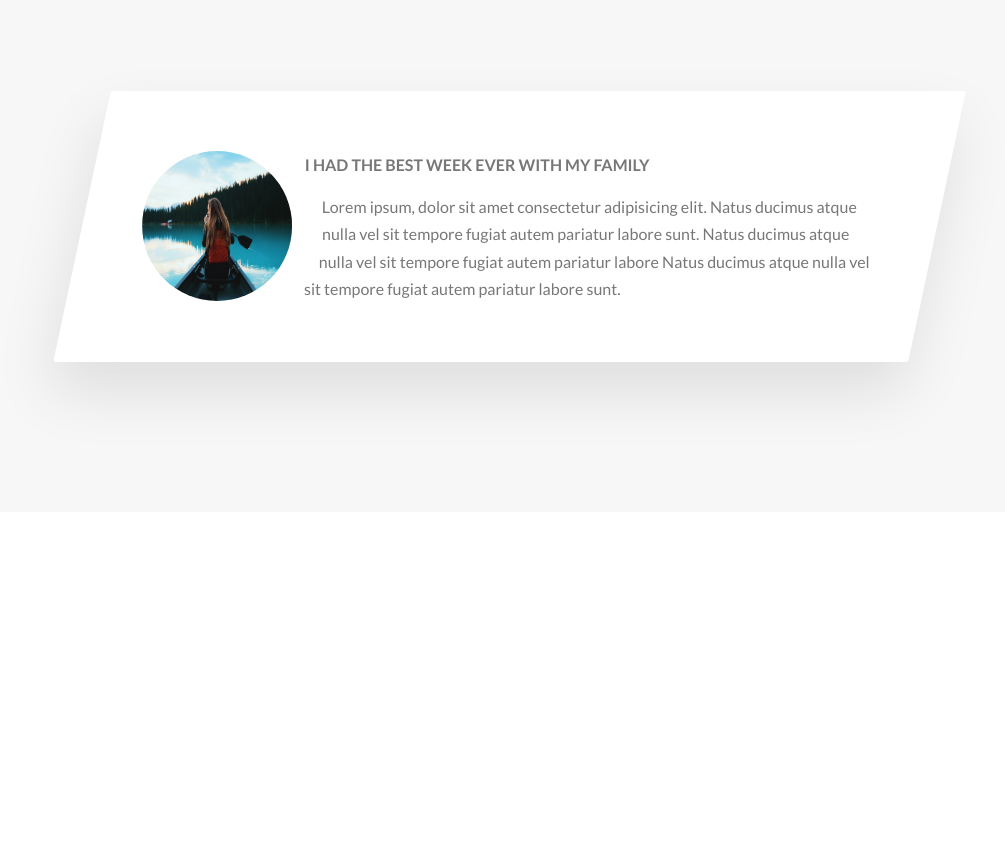
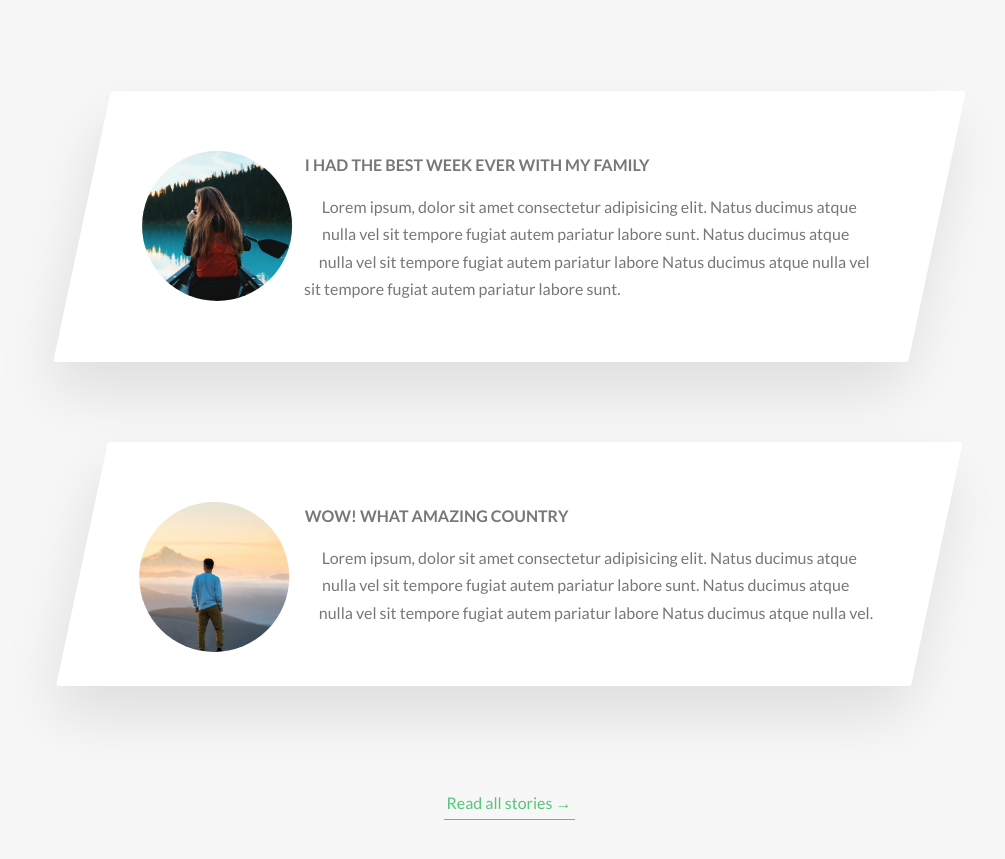
Before and after one commit to itangishaka1/beautiful_rwanda, a React (Create React App) app: page / in a window 1280 px wide. Shown: the part 3500-4359 px from the top of the page, without its empty margins (131-1136 px from the left). Before the commit the page ends 4042 px from the top, so only its background shows below. Built offline with nearby package versions, Linux system fonts and the light colour scheme.

Commit message:
Building the stories section  part2

```diff
--- a/src/components/About/About.jsx
+++ b/src/components/About/About.jsx
@@ -3,6 +3,7 @@ import "../Grid-test/Grid_test.scss";
 import Photo1 from "../../img/nat-1-large.jpg";
 import Photo2 from "../../img/nat-2-large.jpg";
 import Photo3 from "../../img/nat-3-large.jpg";
+import ButtonText from "../Button/ButtonText/ButtonText";
 
 const About = () => {
   return (
@@ -31,9 +32,11 @@ const About = () => {
             maxime ex sunt laborum, est iure maiores quam nihil totam omnis
             delectus esse.
           </p>
-          <a href="#about" className="about__btn-text" id="about">
-            Learn more &rarr;
-          </a>
+          <ButtonText
+             href="#about"
+             id="about"
+             text='Learn more &rarr;'
+          />
         </div>
         <div className="col-1-of-2">
           <div className="composition">
--- a/src/components/About/About.scss
+++ b/src/components/About/About.scss
@@ -1,37 +1,10 @@
-@use '../../partials/variables' as *;
-@use '../../partials/utilities' as *;
-
+@use "../../partials/variables" as *;
+@use "../../partials/utilities" as *;
 
 .about {
   background-color: $color-grey-light-1;
   padding: 25rem 0;
   margin-top: -20vh;
-
-    //moved to the utility classes
-    // &__heading {
-    //     font-size: 3.5rem;
-    //     text-transform: uppercase;
-    //     font-weight: 700;
-    //     display: inline-block;
-    //     background-image: linear-gradient(to right, $color-primary-light, $color-primary-dark);
-    //     -webkit-background-clip: text;
-    //     background-clip: text;
-    //     color: transparent;
-    //     letter-spacing: .2rem;
-    //     transition: all .2s ease;
-
-    //     &:hover {
-    //         transform: skewY(2deg) skewX(15deg) scale(1.1);
-    //         text-shadow: .5rem 1rem 2rem rgba($color-black, .2);
-    //     }
-    // }
-
-    //moved to the utility classes
-    // &__subheading {
-    //     font-size: $default-font-size;
-    //     font-weight: 700;
-    //     text-transform: uppercase;
-    // }
 
   &__paragraph {
     font-size: $default-font-size;
@@ -41,48 +14,23 @@
     }
   }
 
-    &__btn-text {
-        &:link,
-        &:visited {
-            font-size: $default-font-size;
-            color: $color-primary;
-            display: inline-block;
-            text-decoration: none;
-            border-bottom:  1px solid $color-primary;
-            padding: .3rem;
-            transition: all .2s;
-        }
-
-        &:hover {
-            background-color: $color-primary;
-            color: $color-white;
-            box-shadow: 0 1rem 2rem rgba($color-black, .15);
-            transform: translateY(-2px);
-        }
-        &:active {
-            box-shadow: 0 .5rem 1rem rgba($color-black, .15);
-            transform: translateY(0);
-        }
-    }
-
   .composition {
     position: relative;
 
     &__photo {
       width: 55%;
-            box-shadow: 0 1.5rem 4rem rgba($color-black, .4);
+      box-shadow: 0 1.5rem 4rem rgba($color-black, 0.4);
       // border-radius: 2px;
       position: absolute;
       z-index: 1;
-            transition: all .2s;
-            outline-offset: 2rem;  // this is (2) and it goes with (1)
+      transition: all 0.2s;
+      outline-offset: 2rem; // this is (2) and it goes with (1)
 
       &:hover {
         outline: 1.5rem solid $color-primary; // this is (1)
-                transform: scale(1.05) translateY(-.5rem);
-                box-shadow: 0 2.5rem 4rem rgba($color-black, .5);
+        transform: scale(1.05) translateY(-0.5rem);
+        box-shadow: 0 2.5rem 4rem rgba($color-black, 0.5);
         z-index: 3;
-
       }
 
       &--p1 {
@@ -97,7 +45,6 @@
         left: 20%;
         top: 10rem;
       }
-
     }
 
     // Make other photos smaller on hover
@@ -106,7 +53,7 @@
     // }
   }
 
-    .composition:hover .composition__photo:not(:hover){
-        transform: scale(.9);
+  .composition:hover .composition__photo:not(:hover) {
+    transform: scale(0.9);
   }
 }
--- /dev/null
+++ b/src/components/Button/ButtonText/ButtonText.jsx
@@ -0,0 +1,12 @@
+import './ButtonText.scss'
+
+
+const ButtonText = ({ text, href, className, id }) => {
+  return (
+    <a href={href} className={`${className} btn-text`} id={id}>
+        {text}
+    </a>
+  )
+}
+
+export default ButtonText
--- /dev/null
+++ b/src/components/Button/ButtonText/ButtonText.scss
@@ -0,0 +1,26 @@
+@use '../../../partials/_variables.scss' as *;
+
+
+.btn-text {
+    &:link,
+    &:visited {
+        font-size: $default-font-size;
+        color: $color-primary;
+        display: inline-block;
+        text-decoration: none;
+        border-bottom:  1px solid $color-primary;
+        padding: .3rem;
+        transition: all .2s;
+    }
+
+    &:hover {
+        background-color: $color-primary;
+        color: $color-white;
+        box-shadow: 0 1rem 2rem rgba($color-black, .15);
+        transform: translateY(-2px);
+    }
+    &:active {
+        box-shadow: 0 .5rem 1rem rgba($color-black, .15);
+        transform: translateY(0);
+    }
+}
--- a/src/components/Stories/Stories.jsx
+++ b/src/components/Stories/Stories.jsx
@@ -1,5 +1,8 @@
 import "./Stories.scss";
 import Story from "./Story/Story";
+import People1 from "../../img/nat-8.jpg";
+import People2 from "../../img/nat-9.jpg";
+import ButtonText from "../Button/ButtonText/ButtonText";
 
 const Stories = () => {
   return (
@@ -8,7 +11,30 @@ const Stories = () => {
         <h2 className="section-heading">we make people genuinely happy</h2>
       </div>
       <div className="row">
-        <Story />
+        <Story
+          person={People1}
+          caption="Marry smith"
+          heading="I had the best week ever with my family"
+          story="Lorem ipsum, dolor sit amet consectetur adipisicing elit. Natus
+            ducimus atque nulla vel sit tempore fugiat autem pariatur labore sunt.
+            Natus ducimus atque nulla vel sit tempore fugiat autem pariatur labore
+            Natus ducimus atque nulla vel sit tempore fugiat autem pariatur labore
+            sunt."
+        />
+      </div>
+      <div className="row">
+        <Story
+          person={People2}
+          caption="John James"
+          heading="WOW! What amazing country"
+          story="Lorem ipsum, dolor sit amet consectetur adipisicing elit. Natus
+            ducimus atque nulla vel sit tempore fugiat autem pariatur labore sunt.
+            Natus ducimus atque nulla vel sit tempore fugiat autem pariatur labore
+            Natus ducimus atque nulla vel."
+        />
+      </div>
+      <div className="u-margin-top-huge u-center-text">
+        <ButtonText text="Read all stories &rarr;" href="#about" id="about" />
       </div>
     </section>
   );
--- a/src/components/Stories/Story/Story.jsx
+++ b/src/components/Stories/Story/Story.jsx
@@ -1,24 +1,15 @@
 import "./Story.scss";
 
-import People1 from '../../../img/nat-8.jpg'
-
-const Story = () => {
+const Story = ({ person, caption, heading, story }) => {
   return (
     <article className="story">
       <figure className="story__shape">
-        <img src={People1} alt="person on a tour" className="story__img" />
+        <img src={person} alt="person on a tour" className="story__img" />
+        <figcaption className="story__caption">{caption}</figcaption>
       </figure>
       <div className="story__text">
-        <h3 className="heading-tertiary u-margin-bottom-small">
-          I had the best week ever with my family
-        </h3>
-        <p>
-          Lorem ipsum, dolor sit amet consectetur adipisicing elit. Natus
-          ducimus atque nulla vel sit tempore fugiat autem pariatur labore sunt.
-          Natus ducimus atque nulla vel sit tempore fugiat autem pariatur labore
-          Natus ducimus atque nulla vel sit tempore fugiat autem pariatur labore
-          sunt.
-        </p>
+        <h3 className="heading-tertiary u-margin-bottom-small">{heading}</h3>
+        <p>{story}</p>
       </div>
     </article>
   );
--- a/src/components/Stories/Story/Story.scss
+++ b/src/components/Stories/Story/Story.scss
@@ -1,4 +1,5 @@
 @use "../../../partials/variables" as *;
+
 .story {
   width: 75%;
   margin: 0 auto;
@@ -29,14 +30,46 @@
     -webkit-clip-path: circle(50% at 50% 50%);
     clip-path: circle(50% at 50% 50%);
     transform: translateX(-3rem) skewX(12deg);
+
+    position: relative;
   }
 
   &__img {
-    width: 100%;
     height: 100%;
-  }
+    // width: 100%; // not okay really
+    transform: translateX(-4rem) scale(1.4); // to center the image or use also width together with height
+    // backface-visibility: hidden;  // in case the shape changes
+    transition: all .5s;
+
+}
 
   &__text {
     transform: skewX(12deg);
   }
+
+  &__caption {
+    position: absolute;
+    top: 50%;
+    left: 50%;
+    transform: translate(-50%, 20%);
+    color: $color-white;
+    text-transform: uppercase;
+    font-size: 1.7rem;
+    text-align: center;
+    opacity: 0;
+    transition: all .5s;
+
+    // to prevent the shaking of the text at the end
+    // backface-visibility: hidden;
+  }
+
+  &:hover &__caption {
+    opacity: 1;
+    transform: translate(-50%, -50%);
+  }
+
+  &:hover &__img {
+    transform: translateX(-4rem) scale(1);
+    filter: blur(3px) brightness(80%); // value under 100% makes it darker
+  }
 }
```
Lines whose indentation alone changed are shown as unchanged.
